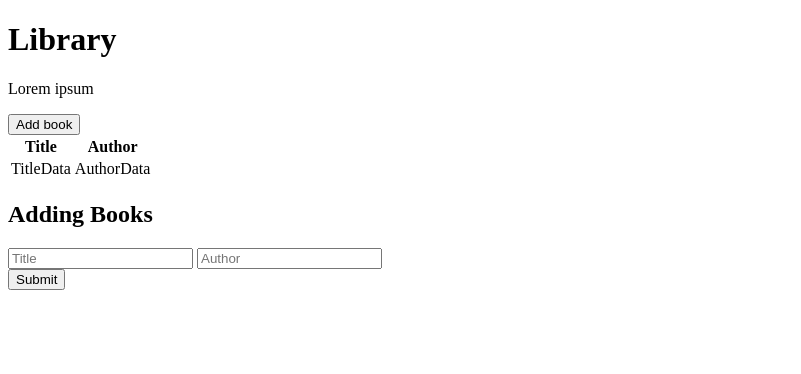
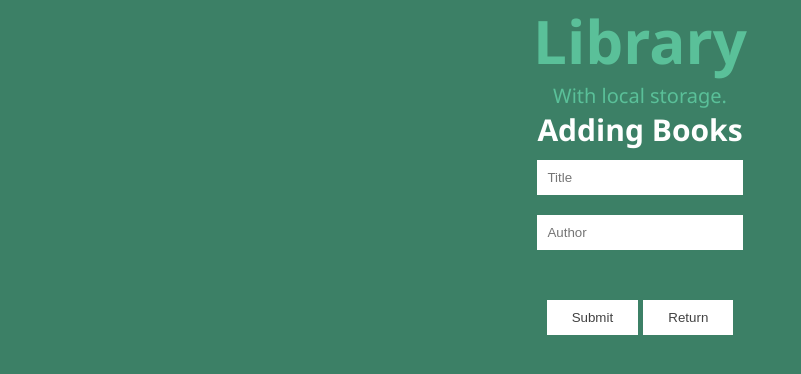
Before and after one commit to Ceci007/library, a plain HTML site: page index.html in a window 1280 px wide. Both pictures are taken after a click on the button "Add book". Shown: the whole page, without its empty margins (0-801 px from the left). Drawn offline with Linux system fonts and the light colour scheme.

Commit message:
Add some styles

```diff
--- a/css/styles.css
+++ b/css/styles.css
@@ -0,0 +1,141 @@
+*,
+*:before,
+*:after {
+  margin: 0;
+  padding: 0;
+  box-sizing: border-box;
+}
+
+:root {
+  --color-primary: #5ac099;
+  --color-primary-dark: #3c8066;
+  --color-table: #285544;
+  --color-table-text: #424242;
+  --color-error-text: #d5001f;
+  --color-error-bg: #e56678;
+}
+
+body {
+  font-size: 20px;
+  font-family: "Segoe UI", Arial, Helvetica, sans-serif;
+  color: #fff;
+  background-color: var(--color-primary-dark);
+}
+
+header {
+  text-align: center;
+  color: var(--color-primary);
+}
+
+header > * {
+  margin-bottom: 0em;
+}
+
+h1 {
+  font-size: 3em;
+  font-weight: 800;
+}
+main {
+  display: flex;
+  flex-direction: column;
+  align-items: center;
+}
+
+button {
+  cursor: pointer;
+}
+
+.new {
+  width: 120px;
+  margin: 1em 0;
+}
+
+.table {
+  width: 1000px;
+}
+
+table {
+  width: 100%;
+  background-color: var(--color-table);
+  color: #f8f8f2;
+  border-spacing: 0;
+  border-bottom: 5px solid var(--color-table);
+}
+
+th {
+  padding: 10px 10px;
+}
+
+td {
+  padding: 10px;
+  text-align: center;
+}
+
+tbody {
+  background-color: #fefefe;
+  color: var(--color-table-text);
+}
+
+.form {
+  display: flex;
+  flex-direction: column;
+}
+
+fieldset label {
+  margin-left: 1em;
+}
+
+fieldset {
+  border: 0;
+  padding: 0;
+  margin: 0;
+  min-width: 0;
+}
+
+.hidden {
+  display: none;
+}
+
+.button-group {
+  margin-top: 2em;
+  text-align: center;
+}
+
+input::-webkit-outer-spin-button,
+input::-webkit-inner-spin-button {
+  -webkit-appearance: none;
+  margin: 0;
+}
+
+input {
+  margin: 10px 0;
+}
+
+input[type=text] {
+  border: none;
+  padding: 10px;
+}
+
+input[type=text]:focus {
+  outline: none;
+}
+
+.btn {
+  border: none;
+  background-color: #fff;
+  color: var(--color-table-text);
+  padding: 10px 25px;
+}
+
+.btn:focus {
+  outline: none;
+}
+
+.errorInput {
+  border: 2px solid var(--color-error-text);
+  background-color: var(--color-error-bg);
+}
+
+.errorText {
+  color: var(--color-error-text);
+}
--- a/index.html
+++ b/index.html
@@ -4,14 +4,15 @@
   <meta charset="UTF-8">
   <meta name="viewport" content="width=device-width, initial-scale=1.0">
   <title>Library</title>
+  <link rel="stylesheet" href="./css/styles.css">
 </head>
 <body>
   <header>
     <h1>Library</h1>
-    <p id="subheading">Lorem ipsum</p>
+    <p id="subheading">With local storage.</p>
   </header>
   <main>
-    <button class="new">Add book</button>
+    <button class="btn new">Add book</button>
     <div class="table">
       <table>
         <thead>
@@ -29,7 +30,8 @@
       <input type="text" id="title" placeholder="Title" />
       <input type="text" id="author" placeholder="Author" />
       <div class="button-group">
-        <button id="submit">Submit</button>
+        <button id="submit" class="btn">Submit</button>
+        <button id="return" class="btn">Return</button>
       </div>
     </div>
   </main>
--- a/js/main.js
+++ b/js/main.js
@@ -13,6 +13,7 @@ $form = document.querySelector('.form');
 $titleInput = $form.querySelector('#title');
 $authorInput = $form.querySelector('#author');
 $submitButton = $form.querySelector('#submit');
+$returnButon = $form.querySelector('#return');
 
 function Book(title, author) {
   // the constructor...
@@ -24,6 +25,7 @@ const addBookToLibrary = () => {
   // do stuff here
   let title = $titleInput.value;
   let author = $authorInput.value;
+
   let newBook = new Book(title, author);
   myLibrary.push(newBook);
   console.log('something');
@@ -37,12 +39,43 @@ const getStorage = () => {
   myLibrary = JSON.parse(localStorage.getItem('library'));
 }
 
+const toggleHiddenElements = () => {
+  $form.classList.toggle('hidden');
+  $table.classList.toggle('hidden');
+  $newButton.classList.toggle('hidden');
+}
+
+const validateForm = () => {
+  if ($titleInput.value == "" && document.querySelector('#titleError') == null);
+  if ($authorInput.value == "" && document.querySelector('#authorError') == null);
+
+  if ($titleInput.value == "" || $authorInput.value == "") return false;
+  else return true;
+}
+
+const clearForm = () => {
+  $titleInput.value = null;
+  $authorInput.value = null;
+}
+
 document.addEventListener('DOMContentLoaded', () => {
-  //$newButton.addEventListener('click', toggleHiddenElements);
+  $newButton.addEventListener('click', toggleHiddenElements);
 
   $submitButton.addEventListener('click', () => {
     // if validation
     addBookToLibrary();
+    toggleHiddenElements();
     // some more stuff
   })
+
+  $returnButon.addEventListener('click', () => {
+    toggleHiddenElements();
+    //
+  });
+
+  if(!localStorage.getItem('library')) {
+    populateStorage();
+  } else {
+    getStorage();
+  }
 })
```
